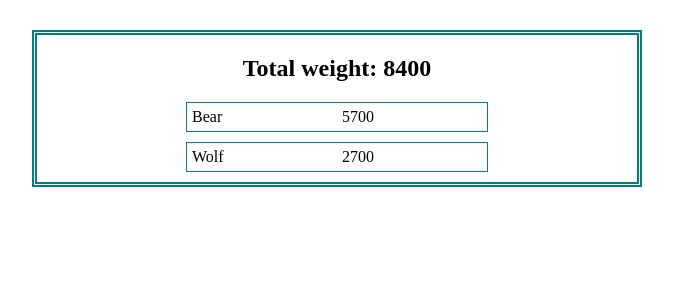
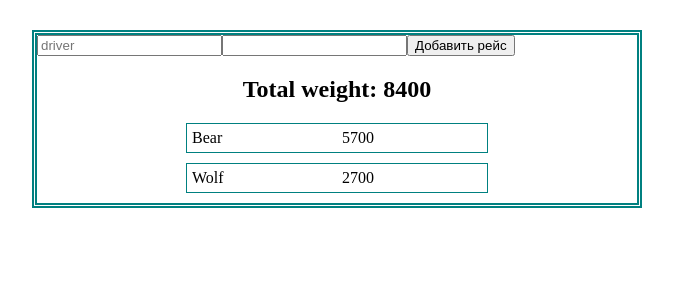
Before and after one commit to Ivan583/Shaitan-arba, a React (Create React App) app: page / in a window 1280 px wide. Shown: the top 300 px of the page, without its empty margins (303-976 px from the left). Built offline with nearby package versions, Linux system fonts and the light colour scheme.

Commit message:
Добавление формы ввода рейсов

```diff
--- a/src/App.js
+++ b/src/App.js
@@ -37,6 +37,12 @@ function App() {
 
   return (
     <div className="App">
+      <form>
+        <input type="text" placeholder="driver" />
+        <input type="number" />
+        <button>Добавить рейс</button>
+      </form>
+
       <FlightList group={groupSummary} total={totalSummary} />
     </div>
   );
```
